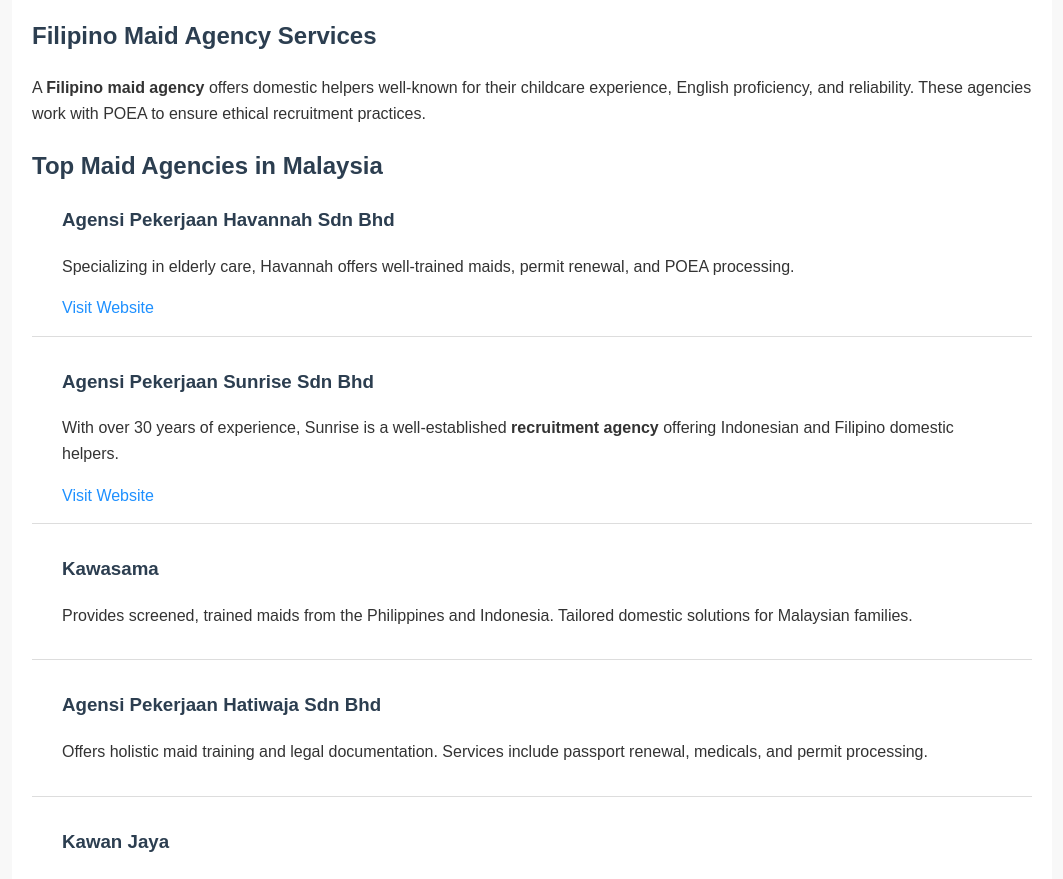
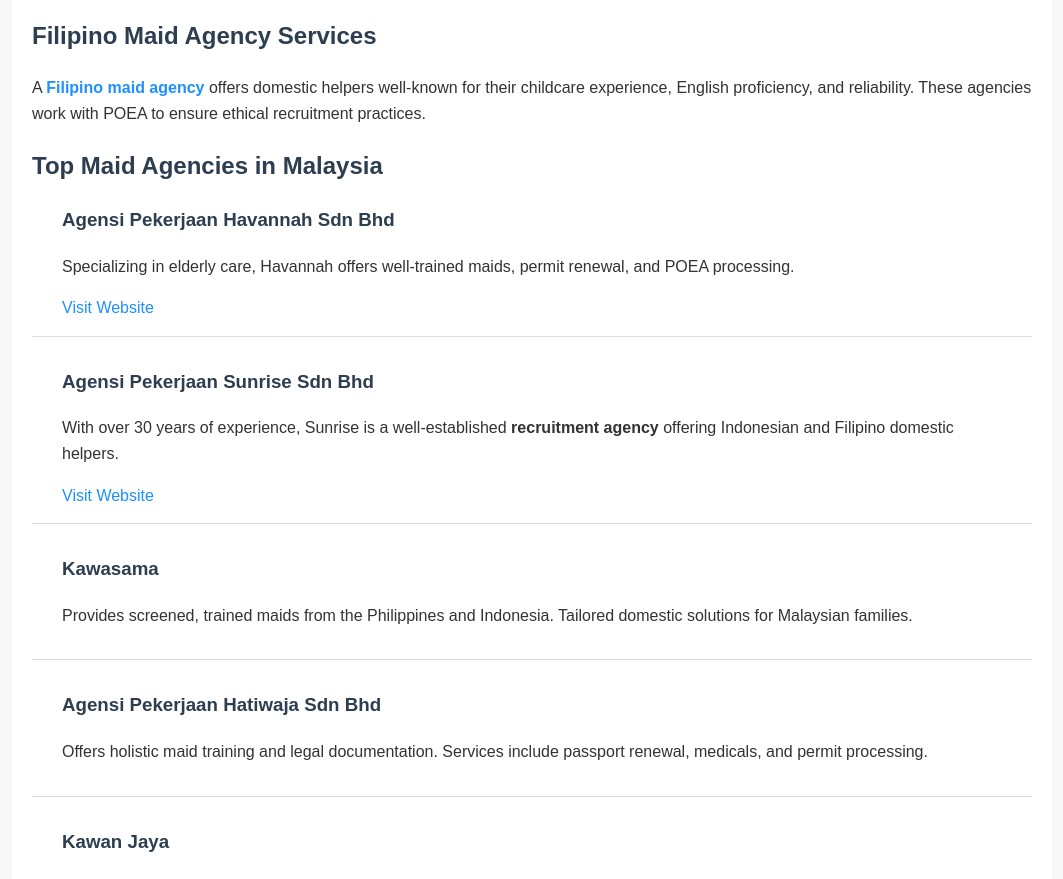
Before and after one commit to Maid-Agency/havannah, a plain HTML site: page index.html in a window 1280 px wide. Shown: the part 1019-1898 px from the top of the page, without its empty margins (108-1171 px from the left). Drawn offline with nearby package versions, Linux system fonts and the light colour scheme.

Commit message:
Update index.html

```diff
--- a/index.html
+++ b/index.html
@@ -211,7 +211,7 @@
 
             <section>
                 <h2>Filipino Maid Agency Services</h2>
-                <p>A <strong>Filipino maid agency</strong> offers domestic helpers well-known for their childcare
+                <p>A <strong><a href="https://havannah.com.my/team.php">Filipino maid agency</a></strong> offers domestic helpers well-known for their childcare
                     experience, English proficiency, and reliability. These agencies work with POEA to ensure ethical
                     recruitment practices.</p>
             </section>
```
